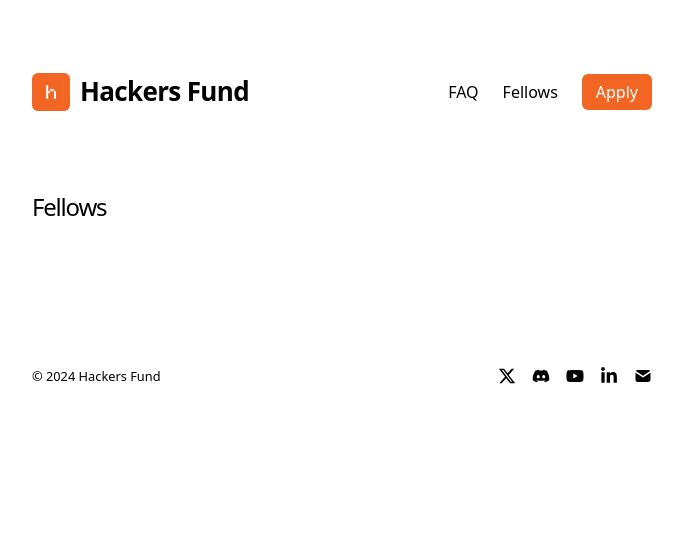
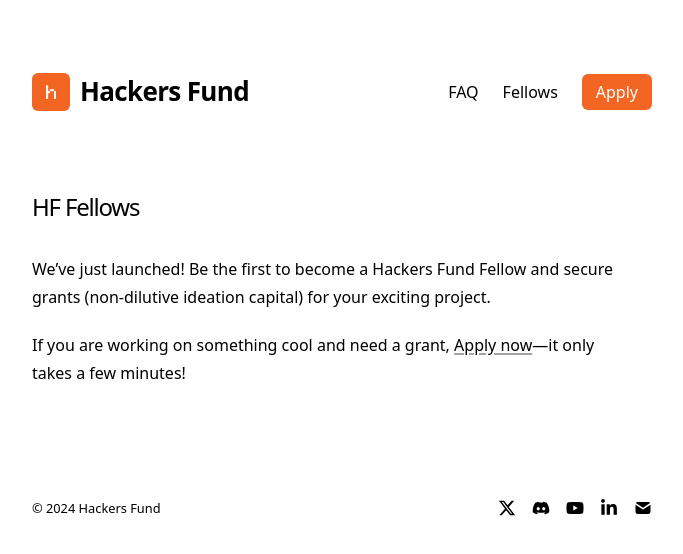
Before and after one commit to hack2tfuture/HackFund, a Next.js app: page /fellows in a window 1280 px wide. Shown: the top 554 px of the page, without its empty margins (298-981 px from the left). Built offline with nearby package versions, Linux system fonts and the light colour scheme.

Commit message:
Update fellows page

```diff
--- a/app/fellows/page.tsx
+++ b/app/fellows/page.tsx
@@ -3,8 +3,21 @@ import React from "react";
 export default function Faq() {
   return (
     <div>
-      <h1 className="mb-8 text-2xl font-medium tracking-tighter">Fellows</h1>
-      <p className="prose prose-neutral dark:prose-invert"></p>
+      <h1 className="mb-8 text-2xl font-medium tracking-tighter">HF Fellows</h1>
+      <div className="prose prose-neutral dark:prose-invert">
+        <p>
+          We’ve just launched! Be the first to become a Hackers Fund Fellow and
+          secure grants (non-dilutive ideation capital) for your exciting
+          project.
+        </p>
+        <p>
+          If you are working on something cool and need a grant, {""}
+          <a href="https://forms.gle/GU2kLMjrWgKxKJ1u7" target="_blank">
+            Apply now
+          </a>
+          —it only takes a few minutes!
+        </p>
+      </div>
     </div>
   );
 }
```
